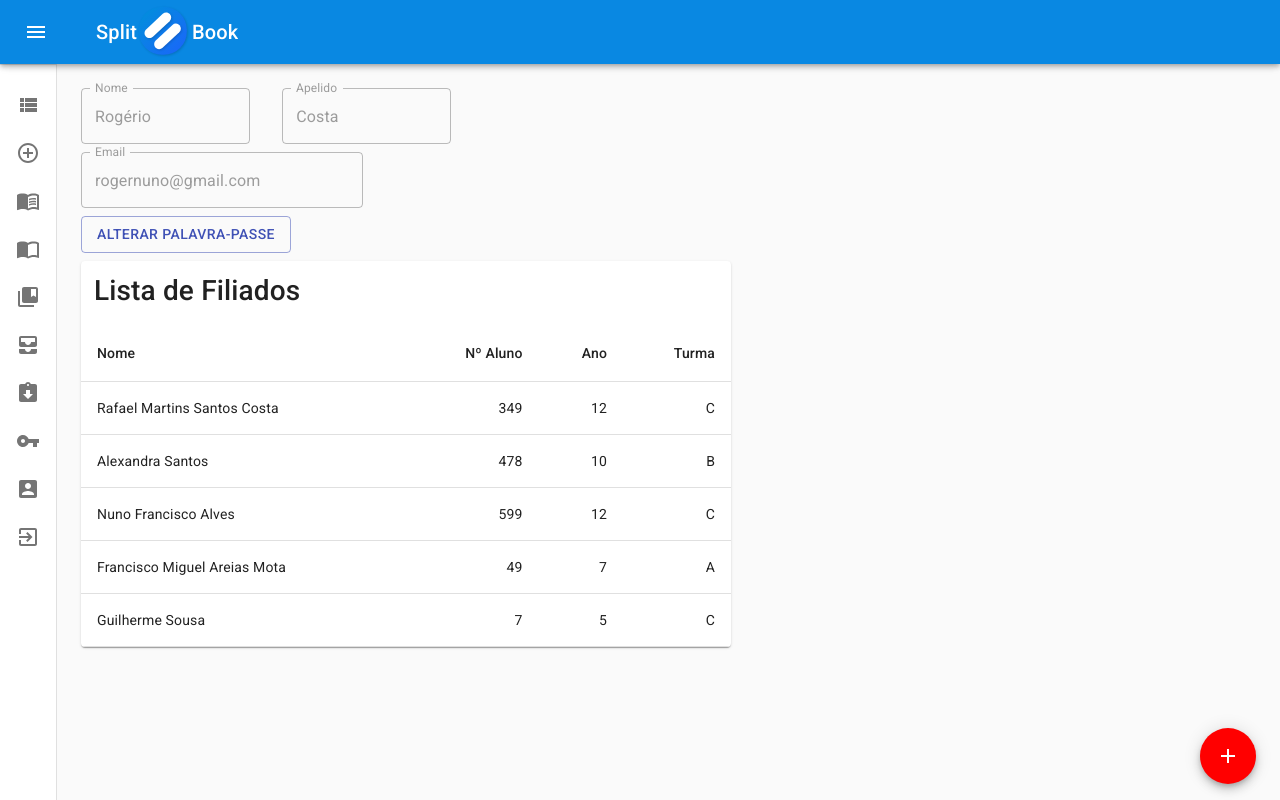
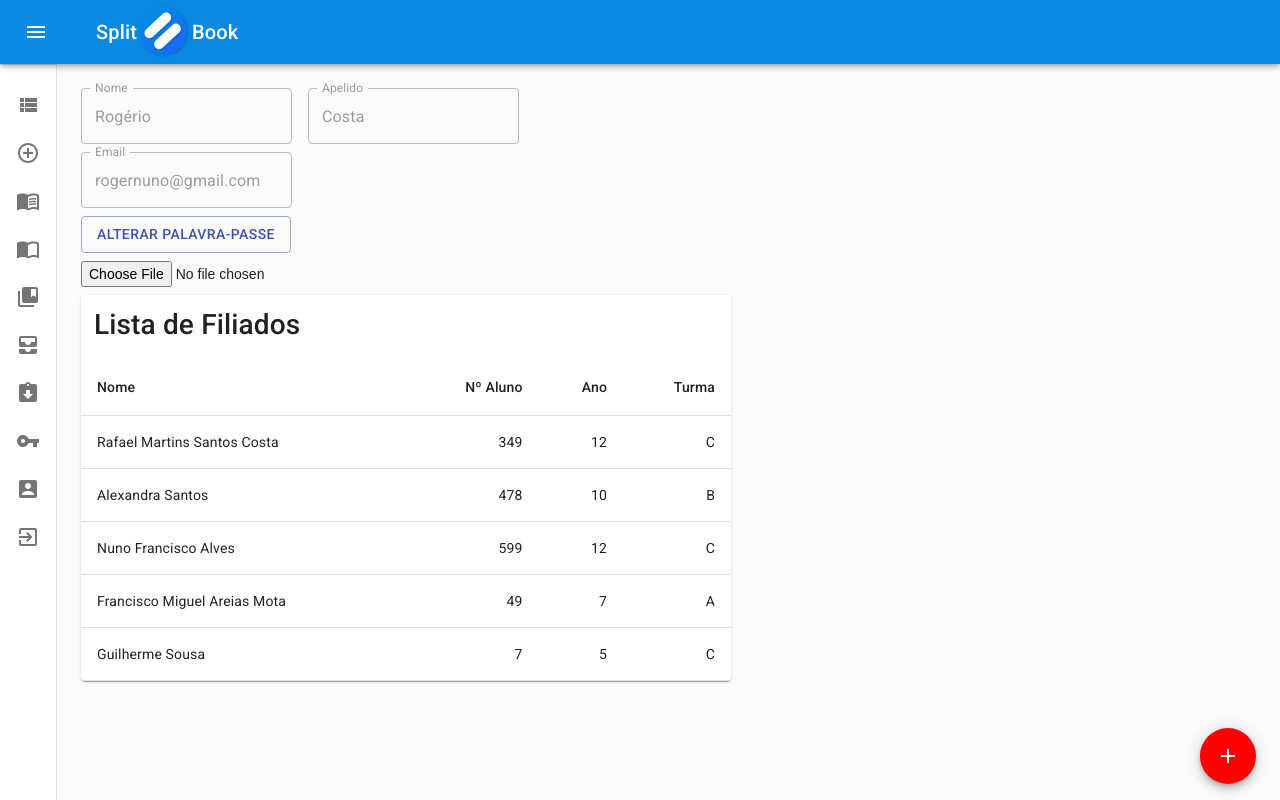
Before and after one commit to SplitBook/splitbook-frontend, a React (Create React App) app: page /app/account in a window 1280 px wide. Built offline with nearby package versions, Linux system fonts and the light colour scheme; the HTML template or start-up script is replaced by a standard one.

Commit message:
upload file and ...

```diff
--- a/package.json
+++ b/package.json
@@ -20,6 +20,7 @@
     "react-dom": "^16.13.1",
     "react-grid-system": "^6.3.0",
     "react-icons": "^3.9.0",
+    "react-images-upload": "^1.2.8",
     "react-router": "^5.1.2",
     "react-router-dom": "^5.1.2",
     "react-scripts": "3.4.1",
--- a/src/pages/Components/TableRequisicoesEE.js
+++ b/src/pages/Components/TableRequisicoesEE.js
@@ -1,21 +1,8 @@
 import React from 'react';
 import MaterialTable from 'material-table';
-import Button from '@material-ui/core/Button';
-import Dialog from '@material-ui/core/Dialog';
-import DialogActions from '@material-ui/core/DialogActions';
-import DialogContent from '@material-ui/core/DialogContent';
-import DialogContentText from '@material-ui/core/DialogContentText';
-import DialogTitle from '@material-ui/core/DialogTitle';
-import Slide from '@material-ui/core/Slide';
-
-const Transition = React.forwardRef(function Transition(props, ref) {
-  return <Slide direction="up" ref={ref} {...props} />;
-});
 
 
 export default function MaterialTableDemo({idStatus}) {
-  const [open, setOpen] = React.useState(false);
-  const [show, setShow] = React.useState(true);
   const [state, setState] = React.useState({
     columns: [
       { title: 'Nº Aluno', field: 'num'},
@@ -29,19 +16,6 @@ export default function MaterialTableDemo({idStatus}) {
     ],
   });
 
-  /*function guardar(){
-    console.log(state.data)
-  }*/
-
-  const handleClickOpen = () => {
-    setOpen(true);
-  };
-
-  const handleClose = () => {
-    setOpen(false);
-    setShow(true)
-  };
-
   if(idStatus===1)
   return (
     <>
@@ -49,48 +23,20 @@ export default function MaterialTableDemo({idStatus}) {
       title="Requisições"
       columns={state.columns}
       data={state.data}
-
       editable={{
           onRowDelete: (oldData) =>
           new Promise((resolve) => {
             setTimeout(() => {
               resolve();
-              setShow(false)
               setState((prevState) => {
                 const data = [...prevState.data];
                 data.splice(data.indexOf(oldData), 1);
                 return { ...prevState, data };
-
               });
             }, 600);
           }),
       }}
     />
-    <Button className="btnMargin" variant="outlined" onClick={handleClickOpen} color="primary" disabled={show}>
-        GUARDAR
-    </Button>
-    <Dialog
-        open={open}
-        TransitionComponent={Transition}
-        keepMounted
-        aria-labelledby="alert-dialog-slide-title"
-        aria-describedby="alert-dialog-slide-description"
-      >
-        <DialogTitle id="alert-dialog-slide-title">{"Tem a certeza que pretende guardar as alterações?"}</DialogTitle>
-        <DialogContent>
-          <DialogContentText id="alert-dialog-slide-description">
-            Os dados antigos serão removidos de forma definitiva.
-          </DialogContentText>
-        </DialogContent>
-        <DialogActions>
-          <Button onClick={handleClose} color="primary">
-            Cancelar
-          </Button>
-          <Button onClick={handleClose} color="primary">
-            Continuar
-          </Button>
-        </DialogActions>
-      </Dialog>
     </>
   );
   else{
@@ -102,5 +48,4 @@ export default function MaterialTableDemo({idStatus}) {
       />
     );
   }
-
 }
--- a/src/pages/app/AccountPage.js
+++ b/src/pages/app/AccountPage.js
@@ -8,7 +8,9 @@ import DialogActions from '@material-ui/core/DialogActions';
 import DialogContent from '@material-ui/core/DialogContent';
 import DialogTitle from '@material-ui/core/DialogTitle';
 import DialogContentText from '@material-ui/core/DialogContentText';
+import ImageUploader from 'react-images-upload';
 import './AppStyles.css'
+
 
 export default function AccountPage(){
   const [open, setOpen] = React.useState(false);
@@ -51,24 +53,28 @@ export default function AccountPage(){
     setPass3(event.target.value)
   };
 
+  const fileSelectedHandler = (event) => {
+    console.log(event.target.files[0])
+  }
+
+
     return (
       <>
-      <Grid container spacing={4}>
-        <Grid item xs={2} >
+      <Grid container spacing={2}>
+        <Grid item >
           <TextField id="outlined-basic" label="Nome" variant="outlined" value="Rogério" disabled/>
         </Grid>
-        <Grid item xs={2} >
+        <Grid item >
           <TextField id="outlined-basic" label="Apelido" variant="outlined" value="Costa" disabled/>
         </Grid>
       </Grid>
       <Grid container spacing={2}>
-        <Grid item xs={3}>
+        <Grid item >
           <TextField id="outlined-basic" label="Email" variant="outlined" className="maxwidth" value="rogernuno@gmail.com" disabled/>
         </Grid>
-
       </Grid>
       <Grid container spacing={2}>
-        <Grid item xs={3}>
+        <Grid item >
           <Button variant="outlined" color="primary" onClick={handleClickOpen}>
             Alterar palavra-passe
           </Button>
@@ -76,9 +82,18 @@ export default function AccountPage(){
       </Grid>
       <Grid container spacing={2}>
         <Grid item >
+          <div>
+            <input type="file" name="file" onChange={fileSelectedHandler}/>
+          </div>
+        </Grid>
+      </Grid>
+
+      <Grid container spacing={2}>
+        <Grid item >
           <ListaFiliados/>
         </Grid>
       </Grid>
+
 
       <Dialog
         open={open}
--- a/src/pages/app/SelectGroup.js
+++ b/src/pages/app/SelectGroup.js
@@ -14,6 +14,7 @@ import PersonIcon from '@material-ui/icons/Person';
 //import Typography from '@material-ui/core/Typography';
 import { blue } from '@material-ui/core/colors';
 import Cookies from 'universal-cookie';
+import './AppStyles.css';
 
 const emails = ['Professor', 'Encarregado de Educação', 'Docente'];
 
@@ -39,6 +40,7 @@ function SimpleDialog(props) {
   };
 
   return (
+    <>
     <Dialog  aria-labelledby="simple-dialog-title" open={open}>
         <DialogTitle id="simple-dialog-title">Entrar como:</DialogTitle>
         <List>
@@ -54,6 +56,7 @@ function SimpleDialog(props) {
             ))}
         </List>
     </Dialog>
+    </>
   );
 }
 
--- a/src/pages/auth/Login.js
+++ b/src/pages/auth/Login.js
@@ -64,7 +64,7 @@ export default function Login({ history,props}){
                 <div>
                 <Snackbar open={open} autoHideDuration={5000} onClose={handleClose}>
                     <Alert onClose={handleClose} severity="error">
-                    Credênciais incorretas!
+                    Acesso Negado!
                     </Alert>
                 </Snackbar>
                 </div>
```
Also changed, not shown: src/pages/app/AppStyles.css (line endings or trailing spaces), 1 other file (tests, documents, lock files or other folders).
